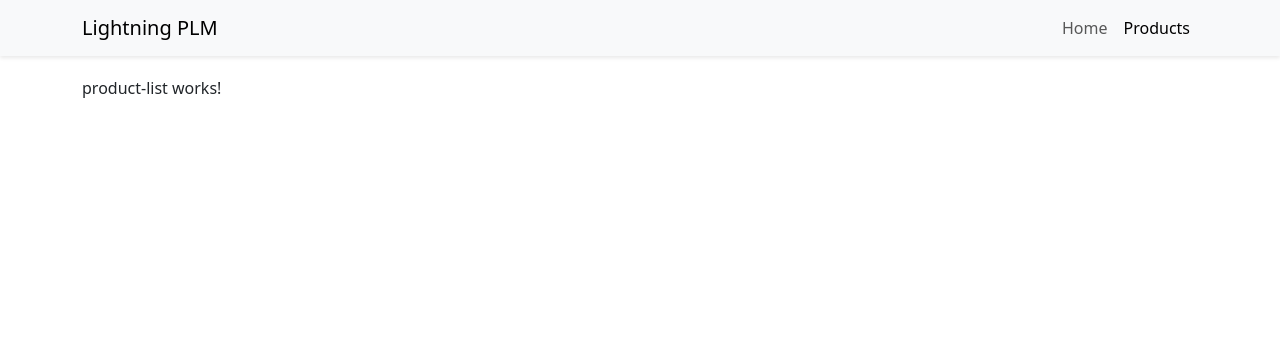
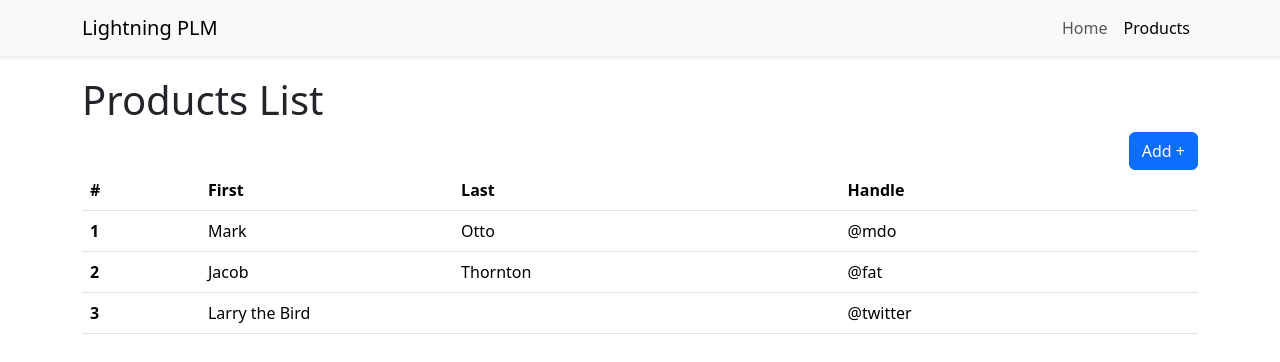
Before and after one commit to kikoking1/lightning-plm, an Angular app in the folder client/: page /products in a window 1280 px wide. Shown: the top 362 px of the page. Built offline with nearby package versions, Linux system fonts and the light colour scheme.

Commit message:
creating addd form

```diff
--- a/client/src/app/app.module.ts
+++ b/client/src/app/app.module.ts
@@ -10,9 +10,10 @@
 import { HomeComponent } from './pages/home/home.component';
 import { PageNotFoundComponent } from './pages/page-not-found/page-not-found.component';
 import { ProductListComponent } from './components/products/product-list/product-list.component';
+import { ProductAddComponent } from './components/products/product-add/product-add.component';
 
 @NgModule({
-  declarations: [AppComponent, NavbarComponent, HomeComponent, PageNotFoundComponent, ProductListComponent],
+  declarations: [AppComponent, NavbarComponent, HomeComponent, PageNotFoundComponent, ProductListComponent, ProductAddComponent],
   imports: [
     BrowserModule,
     AppRoutingModule,
--- /dev/null
+++ b/client/src/app/components/products/product-add/product-add.component.html
@@ -0,0 +1,23 @@
+<div class="container">
+  <h1>
+    Add Product: <span>{{ productName$ | async }}</span>
+  </h1>
+  <form novalidate (ngSubmit)="save()" [formGroup]="productAddForm">
+    <div class="mb-3">
+      <label for="name" class="form-label">Product Name</label>
+      <input
+        type="text"
+        class="form-control"
+        id="name"
+        formControlName="name"
+        [ngClass]="{
+          'is-invalid':
+            (productAddForm.get('name')?.touched ||
+              productAddForm.get('name')?.dirty) &&
+            !productAddForm.get('name')?.valid
+        }"
+      />
+    </div>
+    <button type="submit" class="btn btn-primary">Submit</button>
+  </form>
+</div>
--- /dev/null
+++ b/client/src/app/components/products/product-add/product-add.component.ts
@@ -0,0 +1,31 @@
+import { Component } from '@angular/core';
+import { FormBuilder, FormGroup, Validators } from '@angular/forms';
+import { Product } from '../product';
+import { Observable, tap } from 'rxjs';
+
+@Component({
+  selector: 'app-product-add',
+  templateUrl: './product-add.component.html',
+  styleUrls: ['./product-add.component.scss'],
+})
+export class ProductAddComponent {
+  productAddForm!: FormGroup;
+  product = new Product();
+
+  productName$: Observable<string> | undefined = this.productAddForm.get(
+    'productAddForm.name'
+  )?.valueChanges;
+
+  constructor(private fb: FormBuilder) {}
+
+  ngOnInit(): void {
+    this.productAddForm = this.fb.group({
+      name: ['', [Validators.required]],
+    });
+  }
+
+  save(): void {
+    console.log(this.productAddForm);
+    console.log('Saved: ' + JSON.stringify(this.productAddForm.value));
+  }
+}
--- a/client/src/app/components/products/product-list/product-list.component.html
+++ b/client/src/app/components/products/product-list/product-list.component.html
@@ -1,3 +1,37 @@
 <div class="container">
-  <p>product-list works!</p>
+  <h1>Products List</h1>
+
+  <div class="d-flex flex-row-reverse">
+    <a class="btn btn-primary" [routerLink]="['/products', 'add']">Add +</a>
+  </div>
+
+  <table class="table">
+    <thead>
+      <tr>
+        <th scope="col">#</th>
+        <th scope="col">First</th>
+        <th scope="col">Last</th>
+        <th scope="col">Handle</th>
+      </tr>
+    </thead>
+    <tbody>
+      <tr>
+        <th scope="row">1</th>
+        <td>Mark</td>
+        <td>Otto</td>
+        <td>@mdo</td>
+      </tr>
+      <tr>
+        <th scope="row">2</th>
+        <td>Jacob</td>
+        <td>Thornton</td>
+        <td>@fat</td>
+      </tr>
+      <tr>
+        <th scope="row">3</th>
+        <td colspan="2">Larry the Bird</td>
+        <td>@twitter</td>
+      </tr>
+    </tbody>
+  </table>
 </div>
--- /dev/null
+++ b/client/src/app/components/products/product.ts
@@ -0,0 +1,3 @@
+export class Product {
+  constructor(public name: string = '') {}
+}
```
Also changed, not shown: client/src/app/app-routing.module.ts (+6 -1 lines), client/src/app/components/products/product-add/product-add.component.scss (added), 1 other file (tests, documents, lock files or other folders).
